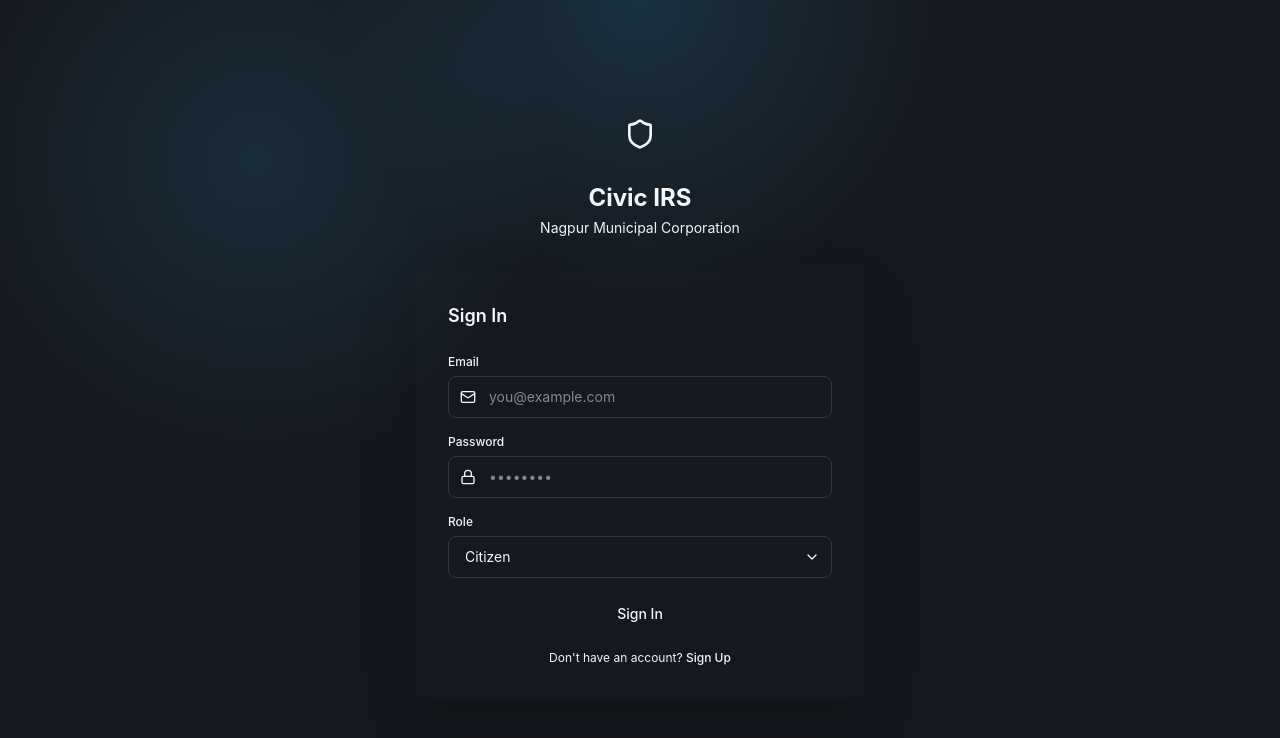
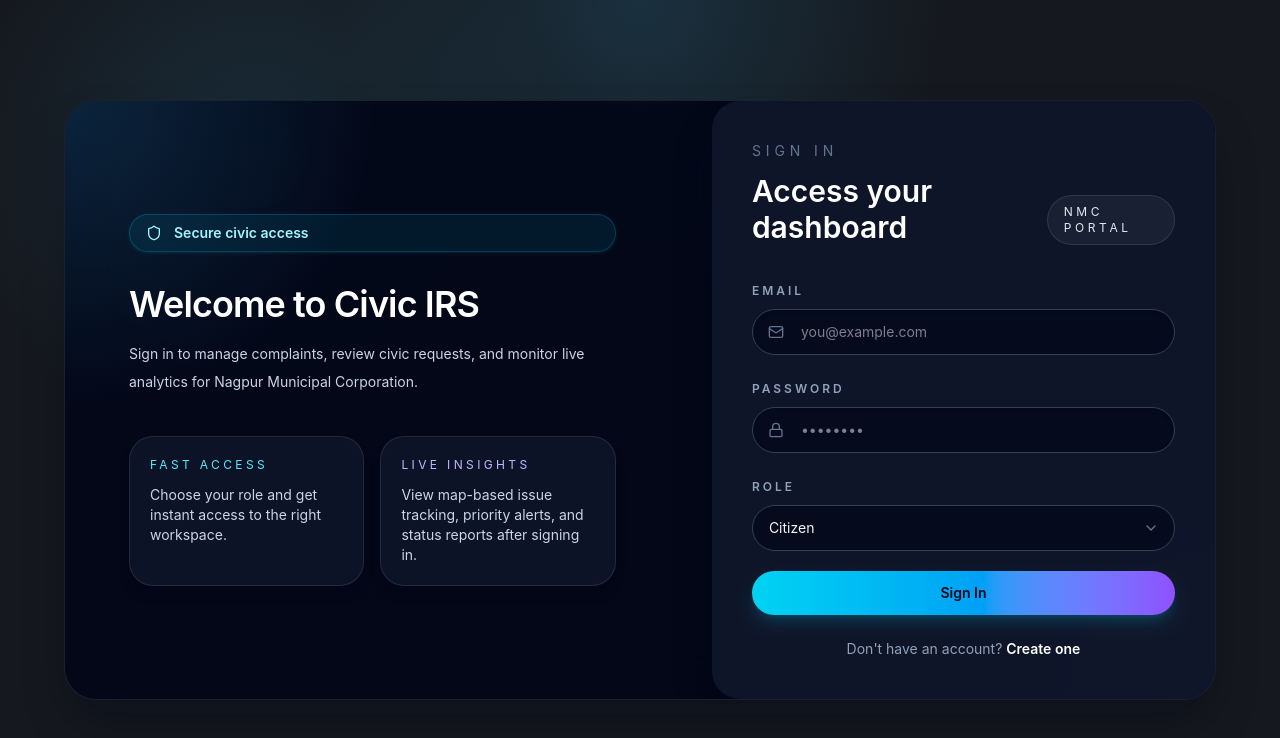
Before and after one commit to codetechie18/Localhost443, a React (Vite) app: page /login in a window 1280 px wide. Shown: the top 738 px of the page. Built offline with nearby package versions, Linux system fonts and the light colour scheme.

Commit message:
new changes

```diff
--- a/src/pages/Login.jsx
+++ b/src/pages/Login.jsx
@@ -17,71 +17,104 @@
   };
 
   return (
-    <div className="min-h-screen bg-background flex items-center justify-center p-4">
-      <div className="w-full max-w-md">
-        <div className="text-center mb-8">
-          <div className="w-16 h-16 rounded-2xl bg-primary flex items-center justify-center mx-auto mb-4">
-            <Shield className="w-8 h-8 text-primary-foreground" />
-          </div>
-          <h1 className="text-2xl font-bold">Civic IRS</h1>
-          <p className="text-sm text-muted-foreground mt-1">Nagpur Municipal Corporation</p>
+    <div className="min-h-screen bg-[radial-gradient(circle_at_top,_rgba(56,189,248,0.18),transparent_30%),radial-gradient(circle_at_bottom_right,_rgba(168,85,247,0.18),transparent_20%),#020617] flex items-center justify-center px-4 py-10 text-slate-100">
+      <div className="relative w-full max-w-6xl overflow-hidden rounded-[2rem] border border-white/10 bg-slate-950/90 shadow-2xl shadow-slate-950/40 backdrop-blur-xl">
+        <div className="absolute inset-0 bg-[radial-gradient(circle_at_top_left,_rgba(56,189,248,0.16),transparent_24%),radial-gradient(circle_at_bottom_right,_rgba(168,85,247,0.14),transparent_18%)]" />
+        <div className="relative grid gap-8 lg:grid-cols-[1.1fr_0.9fr]">
+          <aside className="flex flex-col justify-center px-10 py-12 sm:px-12 lg:px-16">
+            <div className="inline-flex items-center gap-3 rounded-full border border-cyan-400/20 bg-cyan-500/10 px-4 py-2 text-sm font-semibold text-cyan-200 shadow-sm shadow-cyan-400/10">
+              <Shield className="w-4 h-4" /> Secure civic access
             </div>
 
-        <div className="bg-card rounded-xl card-shadow p-8">
-          <h2 className="text-lg font-semibold mb-6">Sign In</h2>
-          <form onSubmit={handleSubmit} className="space-y-4">
+            <h1 className="mt-8 text-4xl font-semibold tracking-tight text-white">Welcome to Civic IRS</h1>
+            <p className="mt-4 max-w-xl text-sm leading-7 text-slate-300">
+              Sign in to manage complaints, review civic requests, and monitor live analytics for Nagpur Municipal Corporation.
+            </p>
+
+            <div className="mt-10 grid gap-4 sm:grid-cols-2">
+              <div className="rounded-3xl border border-white/10 bg-slate-900/80 p-5 shadow-lg shadow-slate-950/10">
+                <p className="text-xs uppercase tracking-[0.28em] text-cyan-300">Fast access</p>
+                <p className="mt-3 text-sm text-slate-300">Choose your role and get instant access to the right workspace.</p>
+              </div>
+              <div className="rounded-3xl border border-white/10 bg-slate-900/80 p-5 shadow-lg shadow-slate-950/10">
+                <p className="text-xs uppercase tracking-[0.28em] text-violet-300">Live insights</p>
+                <p className="mt-3 text-sm text-slate-300">View map-based issue tracking, priority alerts, and status reports after signing in.</p>
+              </div>
+            </div>
+          </aside>
+
+          <section className="rounded-[1.75rem] bg-slate-900/95 p-8 sm:p-10 shadow-2xl shadow-slate-950/30">
+            <div className="mb-8 flex flex-col gap-3 sm:flex-row sm:items-end sm:justify-between">
               <div>
-              <label className="text-xs font-medium text-muted-foreground mb-1.5 block">Email</label>
-              <div className="relative">
-                <Mail className="w-4 h-4 absolute left-3 top-1/2 -translate-y-1/2 text-muted-foreground" />
+                <p className="text-sm uppercase tracking-[0.35em] text-slate-500">Sign in</p>
+                <h2 className="mt-3 text-3xl font-semibold text-white">Access your dashboard</h2>
+              </div>
+              <div className="rounded-full border border-white/10 bg-white/5 px-4 py-2 text-xs uppercase tracking-[0.3em] text-slate-200">
+                NMC Portal
+              </div>
+            </div>
+
+            <form onSubmit={handleSubmit} className="space-y-5">
+              <div>
+                <label className="text-xs font-semibold uppercase tracking-[0.25em] text-slate-400">Email</label>
+                <div className="relative mt-2">
+                  <Mail className="w-4 h-4 absolute left-4 top-1/2 -translate-y-1/2 text-slate-500" />
                   <input
                     type="email"
                     value={email}
                     onChange={(e) => setEmail(e.target.value)}
                     placeholder="you@example.com"
                     required
-                  className="w-full pl-10 pr-4 py-2.5 rounded-lg border border-border bg-background text-sm focus:outline-none focus:ring-2 focus:ring-primary/20"
+                    className="w-full rounded-3xl border border-slate-700 bg-slate-950/70 px-12 py-3 text-sm text-slate-100 shadow-inner shadow-slate-950/20 outline-none transition focus:border-cyan-400 focus:ring-2 focus:ring-cyan-400/20"
                   />
                 </div>
               </div>
+
               <div>
-              <label className="text-xs font-medium text-muted-foreground mb-1.5 block">Password</label>
-              <div className="relative">
-                <Lock className="w-4 h-4 absolute left-3 top-1/2 -translate-y-1/2 text-muted-foreground" />
+                <label className="text-xs font-semibold uppercase tracking-[0.25em] text-slate-400">Password</label>
+                <div className="relative mt-2">
+                  <Lock className="w-4 h-4 absolute left-4 top-1/2 -translate-y-1/2 text-slate-500" />
                   <input
                     type="password"
                     value={password}
                     onChange={(e) => setPassword(e.target.value)}
                     placeholder="••••••••"
                     required
-                  className="w-full pl-10 pr-4 py-2.5 rounded-lg border border-border bg-background text-sm focus:outline-none focus:ring-2 focus:ring-primary/20"
+                    className="w-full rounded-3xl border border-slate-700 bg-slate-950/70 px-12 py-3 text-sm text-slate-100 shadow-inner shadow-slate-950/20 outline-none transition focus:border-cyan-400 focus:ring-2 focus:ring-cyan-400/20"
                   />
                 </div>
               </div>
+
               <div>
-              <label className="text-xs font-medium text-muted-foreground mb-1.5 block">Role</label>
-              <div className="relative">
+                <label className="text-xs font-semibold uppercase tracking-[0.25em] text-slate-400">Role</label>
+                <div className="relative mt-2">
                   <select
                     value={role}
                     onChange={(e) => setRole(e.target.value)}
-                  className="w-full px-4 py-2.5 rounded-lg border border-border bg-background text-sm appearance-none focus:outline-none focus:ring-2 focus:ring-primary/20"
+                    className="w-full appearance-none rounded-3xl border border-slate-700 bg-slate-950/70 px-4 py-3 text-sm text-slate-100 outline-none transition focus:border-cyan-400 focus:ring-2 focus:ring-cyan-400/20"
                   >
                     <option value="citizen">Citizen</option>
                     <option value="admin">NMC Admin</option>
                   </select>
-                <ChevronDown className="w-4 h-4 absolute right-3 top-1/2 -translate-y-1/2 text-muted-foreground pointer-events-none" />
+                  <ChevronDown className="w-4 h-4 absolute right-4 top-1/2 -translate-y-1/2 text-slate-500 pointer-events-none" />
                 </div>
               </div>
+
               <button
                 type="submit"
-              className="w-full py-2.5 rounded-lg bg-primary text-primary-foreground text-sm font-medium hover:opacity-90 transition-opacity"
+                className="w-full rounded-3xl bg-gradient-to-r from-cyan-400 via-sky-500 to-violet-500 px-5 py-3 text-sm font-semibold text-slate-950 shadow-lg shadow-cyan-500/20 transition hover:scale-[1.01]"
               >
                 Sign In
               </button>
             </form>
-          <p className="text-center text-xs text-muted-foreground mt-4">
-            Don't have an account? <Link to="/signup" className="text-primary font-medium hover:underline">Sign Up</Link>
+
+            <p className="mt-6 text-center text-sm text-slate-400">
+              Don&apos;t have an account?{' '}
+              <Link to="/signup" className="font-semibold text-white hover:text-cyan-300">
+                Create one
+              </Link>
             </p>
+          </section>
         </div>
       </div>
     </div>
```
Lines whose indentation alone changed are shown as unchanged.
